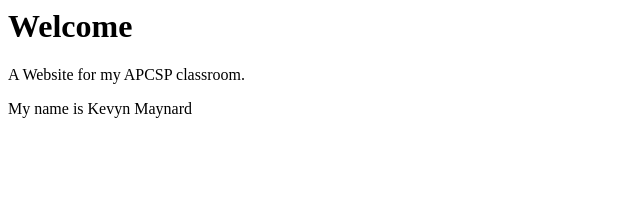
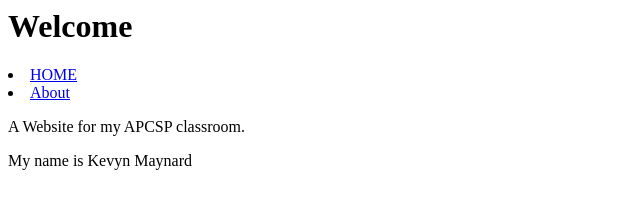
Before and after one commit to WVCS/portfolio-kevynmaynard, a plain HTML site: page about.html in a window 1280 px wide. Shown: the whole page, without its empty margins (0-640 px from the left). Drawn offline with Linux system fonts and the light colour scheme.

Commit message:
Update about.html

```diff
--- a/about.html
+++ b/about.html
@@ -2,6 +2,11 @@
 <html>
 <body>
 <h1> Welcome </h1>
+
+   <u1>
+    <li><a class="active" href="index.html">HOME</a></li>
+    <li><a href="about.html">About</a></li>
+  </u1>
 
 <p> A Website for my APCSP classroom. </p>
 
```
